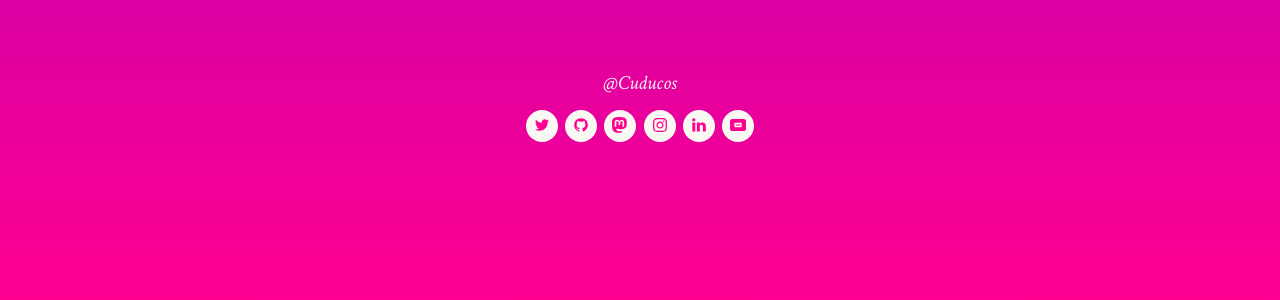
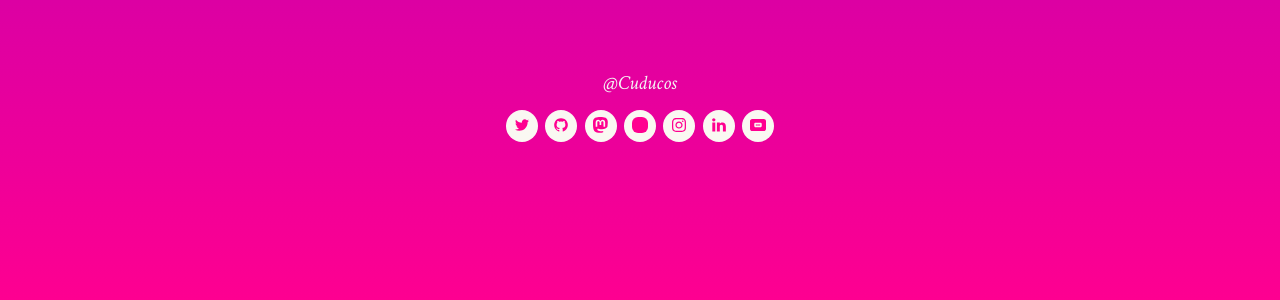
Before and after one commit to cuducos/cuducos.me, a Jekyll site: the page built from index.md, in a window 1280 px wide. Shown: the part 589-889 px from the top of the page. Built offline with Jekyll 4.4.1, drawn with Linux system fonts in a browser that asks for light colours; nearby versions of some CDN libraries; a style sheet for code colours, icons or effects is not loaded.

Commit message:
Adds Bluesky

```diff
--- a/_includes/social.html
+++ b/_includes/social.html
@@ -14,6 +14,12 @@
     <li itemscope itemtype="http://schema.org/ContactPoint" itemprop="contactPoint">
       <a itemprop="url" href="https://tech.lgbt/@cuducos" rel="me" target="_blank" title="Mastodon">
         {% include svg/mastodon.svg %}
+      </a>
+      <meta itemprop="contactType" content="Send a DM or a reply">
+    </li>
+    <li itemscope itemtype="http://schema.org/ContactPoint" itemprop="contactPoint">
+      <a itemprop="url" href="https://bsky.app/profile/cuducos.me" rel="me" target="_blank" title="Bluesky">
+        {% include svg/bluesky.svg %}
       </a>
       <meta itemprop="contactType" content="Send a DM or a reply">
     </li>
```
Also changed, not shown: _includes/svg/bluesky.svg (added).
